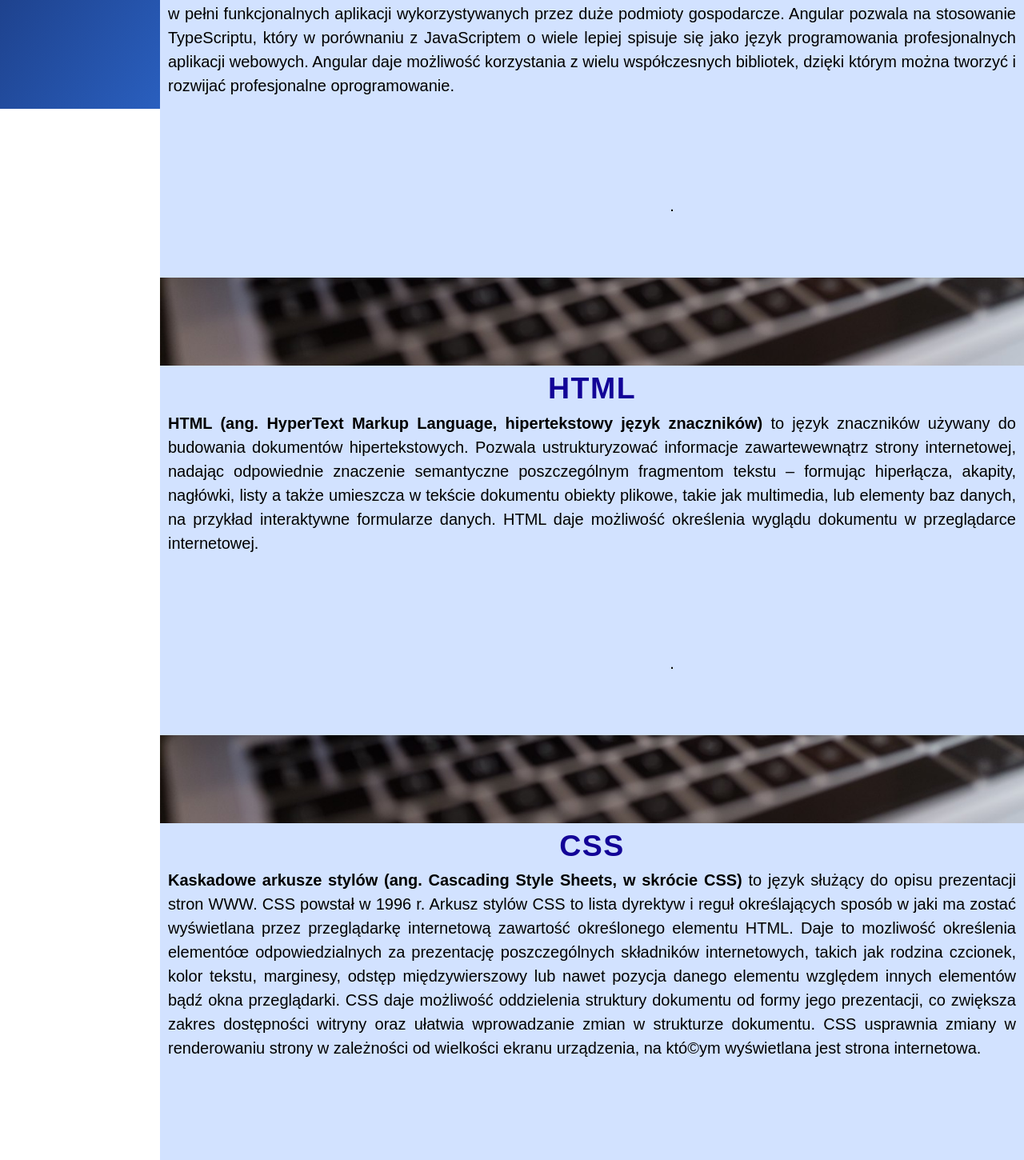
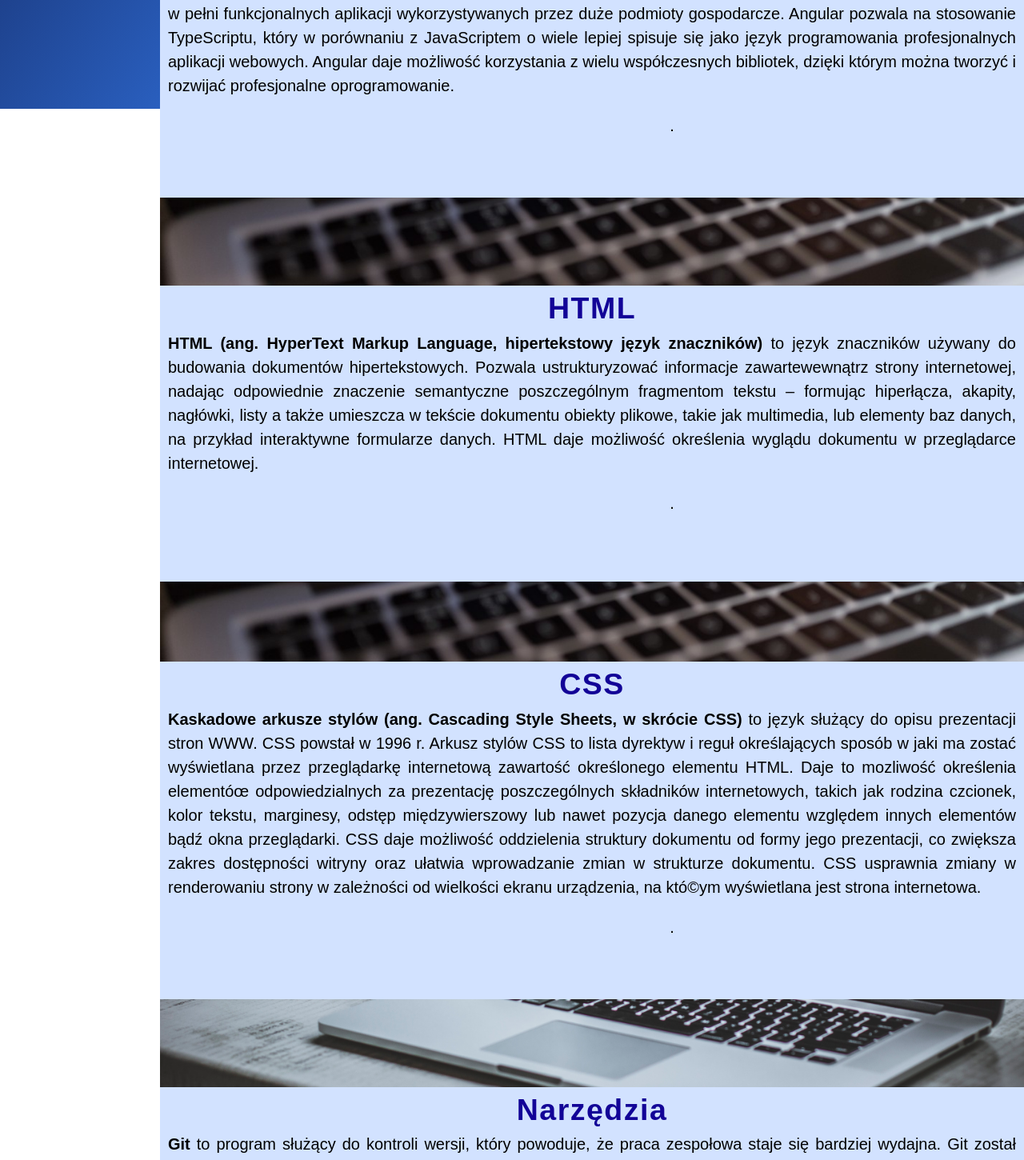
Before and after one commit to pawelski3/test1, an Angular app: page / in a window 1280 px wide. Shown: the part 664-2114 px from the top of the page at 80% size. Built offline with nearby package versions, Linux system fonts and the light colour scheme.

Commit message:
usuniecie ikon5

```diff
--- a/src/app/one/one.component.css
+++ b/src/app/one/one.component.css
@@ -4,14 +4,7 @@
 } */
 
 body{
-    /* --nav-width:200px;
-    --contentTextColor:rgb(210, 226, 255);
-    --bodyColor:#120397;
-    margin: 0 0 0 var(--nav-width);
-    margin: 0 0 0 200px;
-    font-family: 'Quicksand',sans-serif;
-    font-size: 20px;
-    background-color: #04011f;  */
+
 }
 
 .nav{
@@ -263,39 +256,6 @@ a.nav__link:hover{
 
 }
 
-/* #SpaButton{
-    background-image:url("../../assets/itspa.jpg");
-}
-
-#ListaButton{
-    background-image:url("../../assets/lista.jpg");
-}
-
-#PogodaButton{
-    background-image:url("../../assets/pogoda.jpg");
-}
-
-#SklepButton{
-    background-image:url("../../assets/sklep.jpg");
-}
-
-#ZadaniaButton{
-    background-image:url("../../assets/zadania.jpg");
-}
-
-.GithubButton{
-    background-image:url("../../assets/github.jpg");
-    background-position: center;
-    background-repeat: no-repeat;
-    background-size: 60%;
-    width: 200px;
-    height:100px;
-    text-align: center;
-    line-height: 100px;
-    font-size: 40px;
-    color:var(--bodyColor);
-} */
-
 @media (max-width: 576px) {
     .GithubButton{
         background-position: center;
@@ -345,70 +305,10 @@ a{
   margin:0;
 }
 
-#jsLogo{
-    /* background-image:url("../../assets/jsLogo2.png"); */
-    background-position: center;
-    background-repeat: no-repeat;
-    background-size: 100%;
-    width: 100px;
-    height:100px;
-}
 
-#htmlLogo{
-    /* background-image:url("../../assets/project/htmlLogo.jpg"); */
-    background-position: center;
-    background-repeat: no-repeat;
-    background-size: 60%;
-    width: 120px;
-    height:100px;
-}
 
-#cssLogo{
-    /* background-image:url("../../assets/project/cLogo.png"); */
-    background-position: center;
-    background-repeat: no-repeat;
-    background-size: 60%;
-    width: 120px;
-    height:100px;
-}
 
-#bootstrapLogo{
-    /* background-image:url("../../assets/bootstrapLogo.png"); */
-    background-position: center;
-    background-repeat: no-repeat;
-    background-size: 60%;
-    width: 120px;
-    height:100px;
-}
 
-#AngularLogo{
-    /* background-image:url("../../assets/project/AngularLogo.png"); */
-    background-position:center;
-    background-repeat: no-repeat;
-    background-size: 80%;
-    width: 120px;
-    height:100px;
-}
-
-#mongoDBLogo{
-    /* background-image:url("../../assets/mongoDBLogo.png"); */
-    background-position: center;
-    background-repeat: no-repeat;
-    background-size: 100%;
-    width: 120px;
-    height:100px;
-}
-
-#expressLogo{
-    /* background-image:url("../../assets/expressLogo2.jpg"); */
-    background-color:white;
-    background-position: center;
-    background-repeat: no-repeat;
-    background-size: 100%;
-    width: 120px;
-    height:100px;
-    outline:1px solid black;
-}
 
 @media(max-width: 796px) {
     #expressLogo{
@@ -417,24 +317,7 @@ a{
     }
 }
 
-/* #phpLogo{
-    background-image:url("../../assets/phpLogo.png");
-    background-position: center;
-    background-repeat: no-repeat;
-    background-size: 100%;
-    width: 120px;
-    height:100px;
-}
 
-#mysqlLogo{
-    background-image:url("../../assets/mysqlLogo.png");
-    background-position: center;
-    background-repeat: no-repeat;
-    background-size: 100%;
-    width: 120px;
-    height:100px;
-    margin-left: 20px;
-} */
 
 .contact{
     color:black;
```
